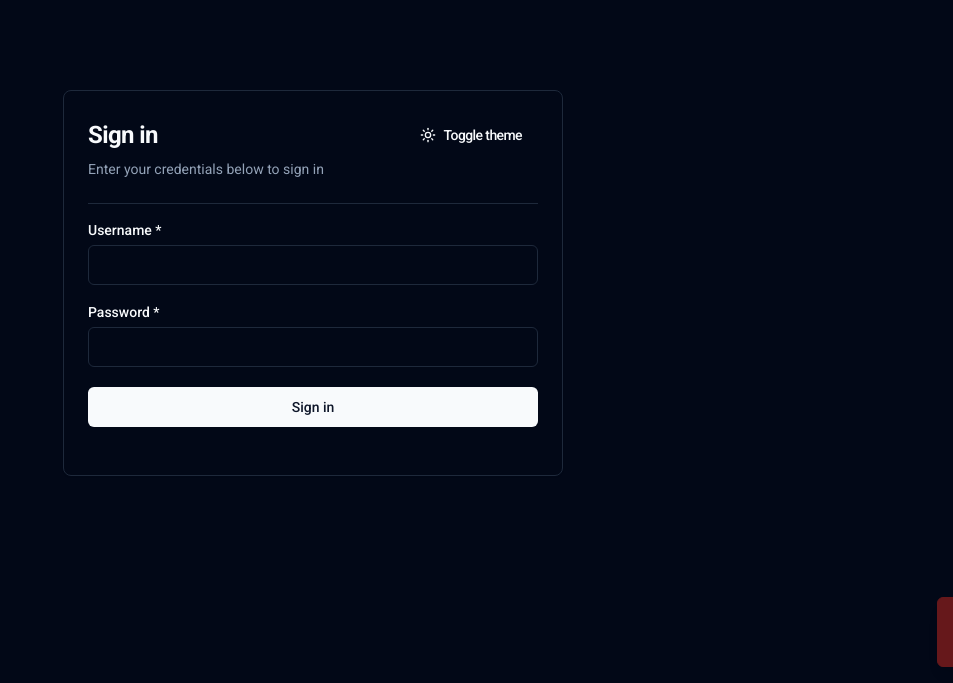
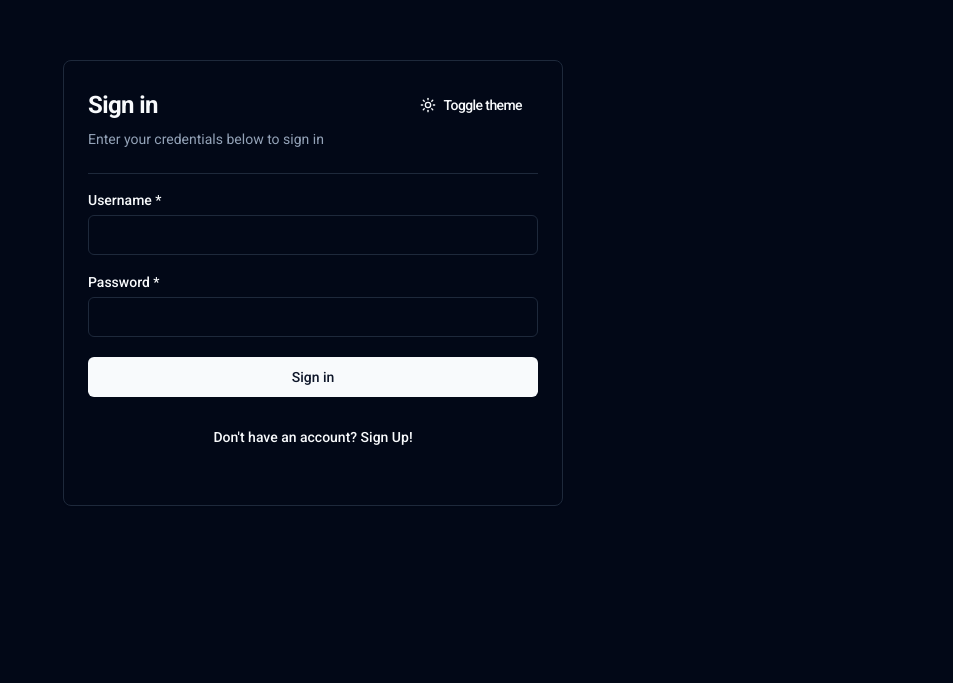
Before and after one commit to devchospre001/recipe-sharing-web-application, a React (Vite) app in the folder client/: page / in a window 1280 px wide. Shown: the part 117-800 px from the top of the page, without its empty margins (327-1280 px from the left). Built offline with nearby package versions, Linux system fonts and the light colour scheme; no server answers.

Commit message:
fix minor issues

```diff
--- a/client/src/main.tsx
+++ b/client/src/main.tsx
@@ -5,15 +5,12 @@ import { ThemeProvider } from "./context/ThemeProvider.tsx";
 import Router from "./routes/routes-config.tsx";
 import AuthContextProvider from "./context/AuthProvider.tsx";
 import "./index.css";
-import UserContextProvider from "./context/UserProvider.tsx";
 
 ReactDOM.createRoot(document.getElementById("root")!).render(
   <React.StrictMode>
     <ThemeProvider defaultTheme="dark" storageKey="vite-ui-theme">
       <AuthContextProvider>
-        <UserContextProvider>
-          <Router />
-        </UserContextProvider>
+        <Router />
       </AuthContextProvider>
     </ThemeProvider>
   </React.StrictMode>
--- a/client/src/pages/Sign-in.tsx
+++ b/client/src/pages/Sign-in.tsx
@@ -128,6 +128,9 @@ export function Signin() {
               Sign in
             </Button>
           </form>
+          <Button variant={"ghost"}>
+            <a href="/sign-up">Don't have an account? Sign Up!</a>
+          </Button>
         </CardContent>
         <CardFooter>
           <Toaster />
--- a/client/src/pages/Sign-up.tsx
+++ b/client/src/pages/Sign-up.tsx
@@ -61,7 +61,7 @@ export function Signup() {
 
   return (
     <div className="flex h-[100vh]">
-      <Card className="m-auto w-[50%]">
+      <Card className="m-auto w-[500px]">
         <CardHeader className="space-y-1">
           <CardTitle className="flex items-center justify-between text-2xl">
             Create an account
@@ -137,6 +137,9 @@ export function Signup() {
               Create account
             </Button>
           </form>
+          <Button variant={"ghost"}>
+            <a href="/sign-in">Already have an account? Sign in!</a>
+          </Button>
         </CardContent>
         <CardFooter>
           <Toaster />
--- a/client/src/routes/protected-route.tsx
+++ b/client/src/routes/protected-route.tsx
@@ -1,5 +1,6 @@
 import { Navigate, Outlet } from "react-router-dom";
 import { useAuth } from "@/hooks/useAuth";
+import UserContextProvider from "@/context/UserProvider";
 
 const ProtectedRoute = () => {
   const { token } = useAuth();
@@ -8,7 +9,11 @@ const ProtectedRoute = () => {
     return <Navigate to="/sign-in" />;
   }
 
-  return <Outlet />;
+  return (
+    <UserContextProvider>
+      <Outlet />
+    </UserContextProvider>
+  );
 };
 
 export default ProtectedRoute;
```
Also changed, not shown: 3 other files (tests, documents, lock files or other folders).
